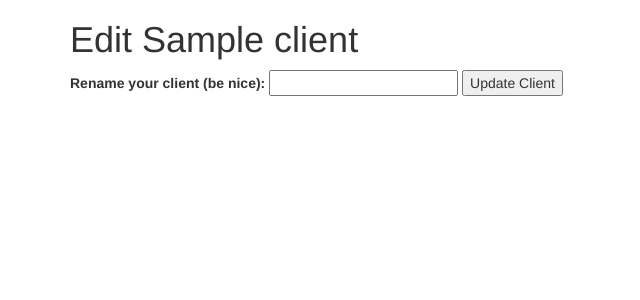
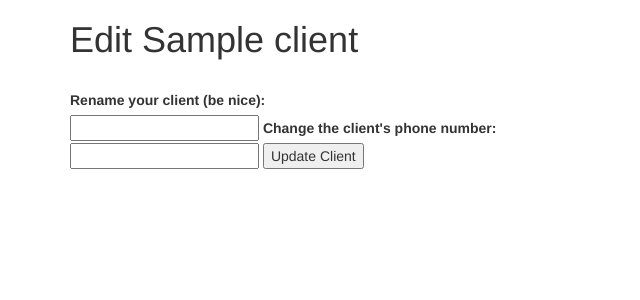
Before and after one commit to CallaRudolph/php-hair-salon, a PHP site: template views/client_edit.html.twig in a window 1280 px wide. Shown: the top 300 px of the page, without its empty margins (0-640 px from the left). Run offline with PHP 8.4, Linux system fonts and the light colour scheme; the template is opened without the code that fills it: most values are stand-ins (such as "Sample title", 1, 10 or a date in 2020); some libraries are stand-ins or nearby versions.

Commit message:
create patch route to edit one specific client

```diff
--- a/views/client_edit.html.twig
+++ b/views/client_edit.html.twig
@@ -6,14 +6,17 @@
     <body>
         <div class='container'>
             <h1>Edit {{ client.getClientName }}</h1>
-
+            <br>
             <form action="/clients/{{ client.getId }}" method="post">
               <input name="_method" type="hidden" value="patch">
-              <label for="client_name">Rename your client (be nice):</label>
+              <label for="name">Rename your client (be nice):</label><br>
               <input id="client_name" name="client_name" type="text">
+              <label for="name">Change the client's phone number:</label><br>
+              <input id="phone_number" name="phone_number" type="text">
 
               <button type="submit">Update Client</button>
             </form>
+            <br>
         </div>
     </body>
 </html>
--- a/views/stylist.html.twig
+++ b/views/stylist.html.twig
@@ -12,12 +12,12 @@
                     <p>Here are {{ stylist.getName }}'s clients:</p>
                     {% for client in clients %}
                     <ul>
-                        <li>{{ client.getClientName }}</li>
+                        <li><a href="/clients/{{ client.getId }}/edit">{{ client.getClientName }}</a></li>
                         <ul class='list-unstyled'>
                           <li>Phone#: {{ client.getPhoneNumber }}</li>
                         </ul>
-                        <br>
                     </ul>
+                    <br>
                     {% endfor %}
                     <form action='/delete_client' method='post'>
                         <button type='submit' class='btn-danger'>Selectively remove all clients for {{ stylist.getName }}</button>
```
Also changed, not shown: app/app.php (+13 -11 lines).
